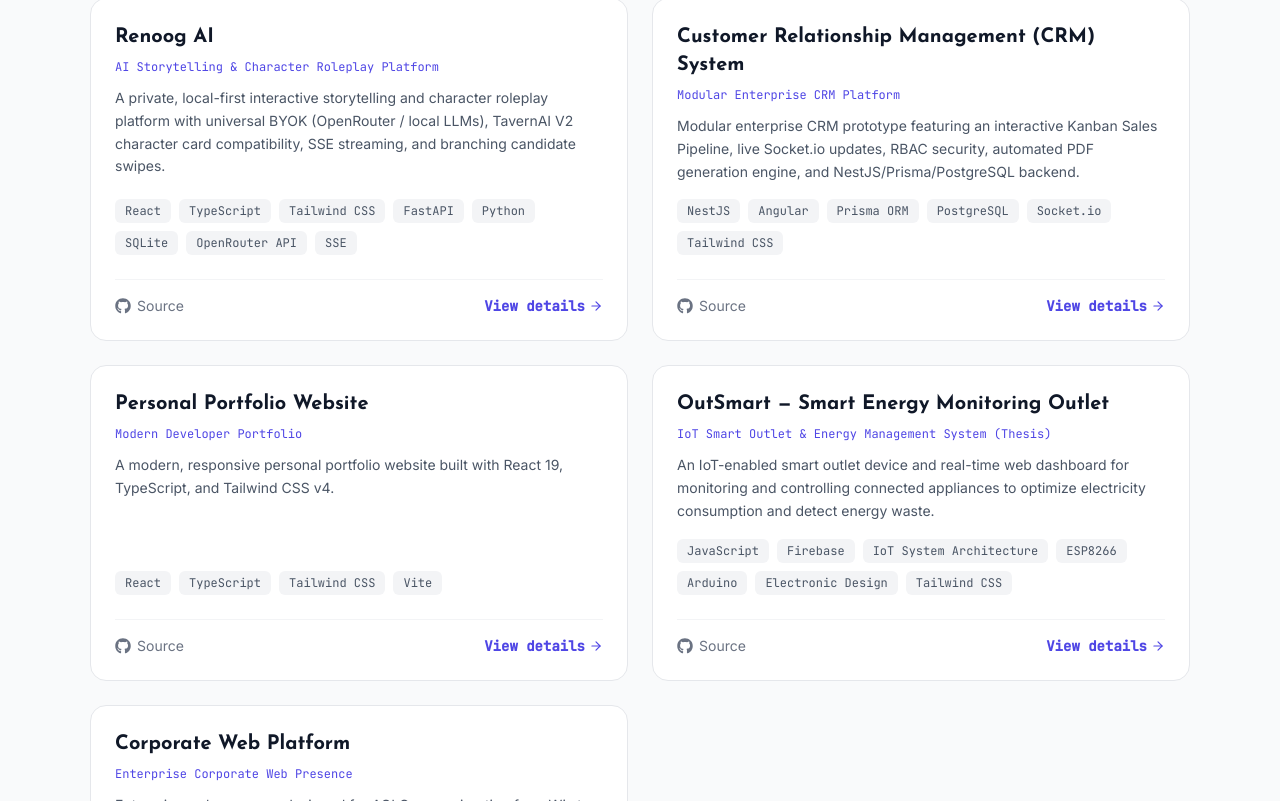
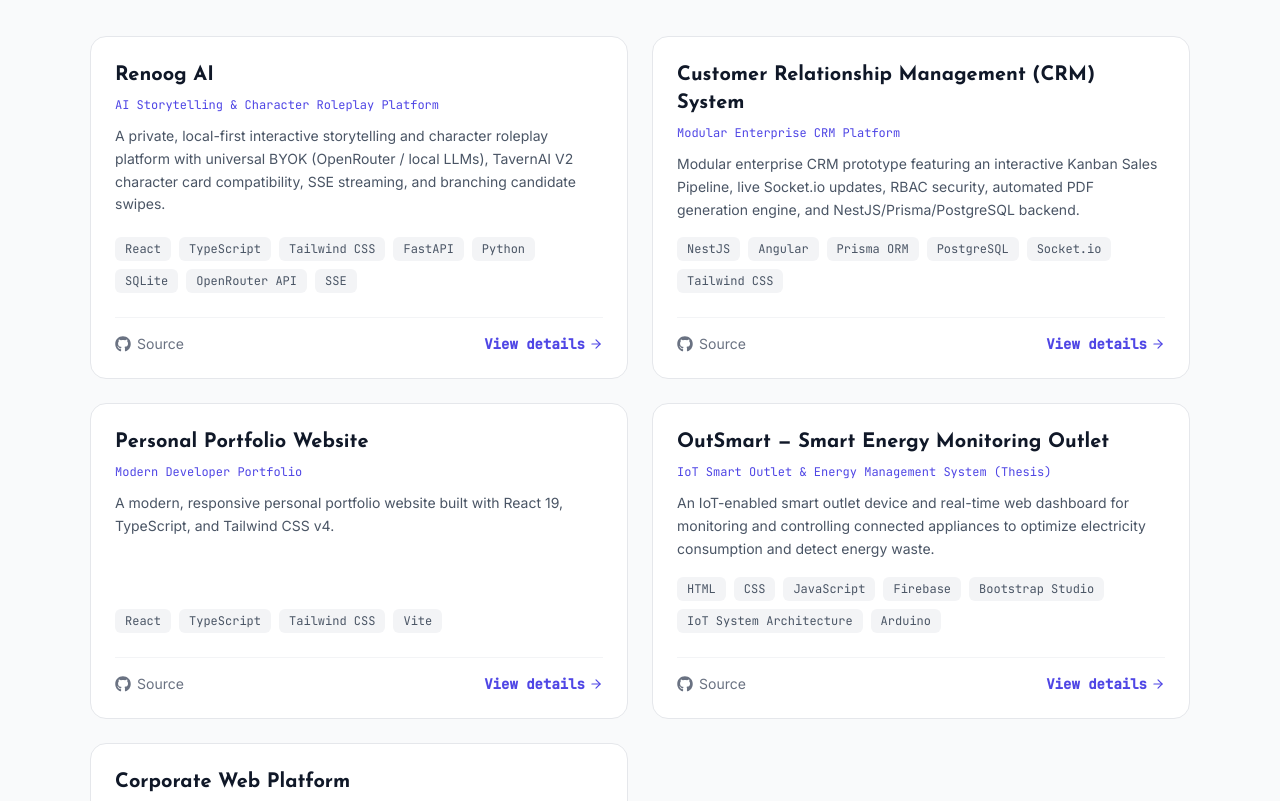
Before and after one commit to danielrosscamara/my-portfolio, a React (Vite) app: page / in a window 1280 px wide. Shown: the part 2486-3287 px from the top of the page. Built offline with nearby package versions, Linux system fonts and the light colour scheme.

Commit message:
correct OutSmart tech stack

```diff
--- a/src/data/portfolioData.ts
+++ b/src/data/portfolioData.ts
@@ -126,13 +126,13 @@
       'Automated idle appliance detection with push notifications and customizable operating schedules',
       'Non-invasive current sensing using split-core current transformer (CT coil) and step-down AC-DC power supply',
     ],
-    techStack: ['JavaScript', 'Firebase', 'IoT System Architecture', 'ESP8266', 'Arduino', 'Electronic Design', 'Tailwind CSS'],
+    techStack: ['HTML', 'CSS', 'JavaScript', 'Firebase', 'Bootstrap Studio', 'IoT System Architecture', 'Arduino'],
     categorizedStack: [
+      { category: 'frontend', technologies: ['HTML', 'CSS'] },
+      { category: 'languages', technologies: ['JavaScript'] },
+      { category: 'databases', technologies: ['Firebase'] },
+      { category: 'tools_platforms', technologies: ['Bootstrap Studio', 'Git', 'GitHub'] },
       { category: 'hardware_iot', technologies: ['IoT System Architecture', 'Electronic Design', 'Arduino'] },
-      { category: 'frontend', technologies: ['Tailwind CSS'] },
-      { category: 'databases', technologies: ['Firebase'] },
-      { category: 'languages', technologies: ['JavaScript'] },
-      { category: 'tools_platforms', technologies: ['Git', 'GitHub'] },
     ],
     liveUrl: '#',
     githubUrl: 'https://github.com/danielrosscamara/outsmart',
@@ -256,11 +256,12 @@
   { name: 'Prompt Engineering',category: 'ai_tools' },
 
   // Tools and Platforms
-  { name: 'Git',       category: 'tools_platforms' },
-  { name: 'GitHub',    category: 'tools_platforms' },
-  { name: 'Capacitor', category: 'tools_platforms' },
-  { name: 'Vercel',    category: 'tools_platforms' },
-  { name: 'Vite',      category: 'tools_platforms' },
+  { name: 'Git',              category: 'tools_platforms' },
+  { name: 'GitHub',           category: 'tools_platforms' },
+  { name: 'Capacitor',        category: 'tools_platforms' },
+  { name: 'Bootstrap Studio', category: 'tools_platforms' },
+  { name: 'Vercel',           category: 'tools_platforms' },
+  { name: 'Vite',             category: 'tools_platforms' },
 
   // Hardware & IoT
   { name: 'IoT System Architecture', category: 'hardware_iot' },
```
